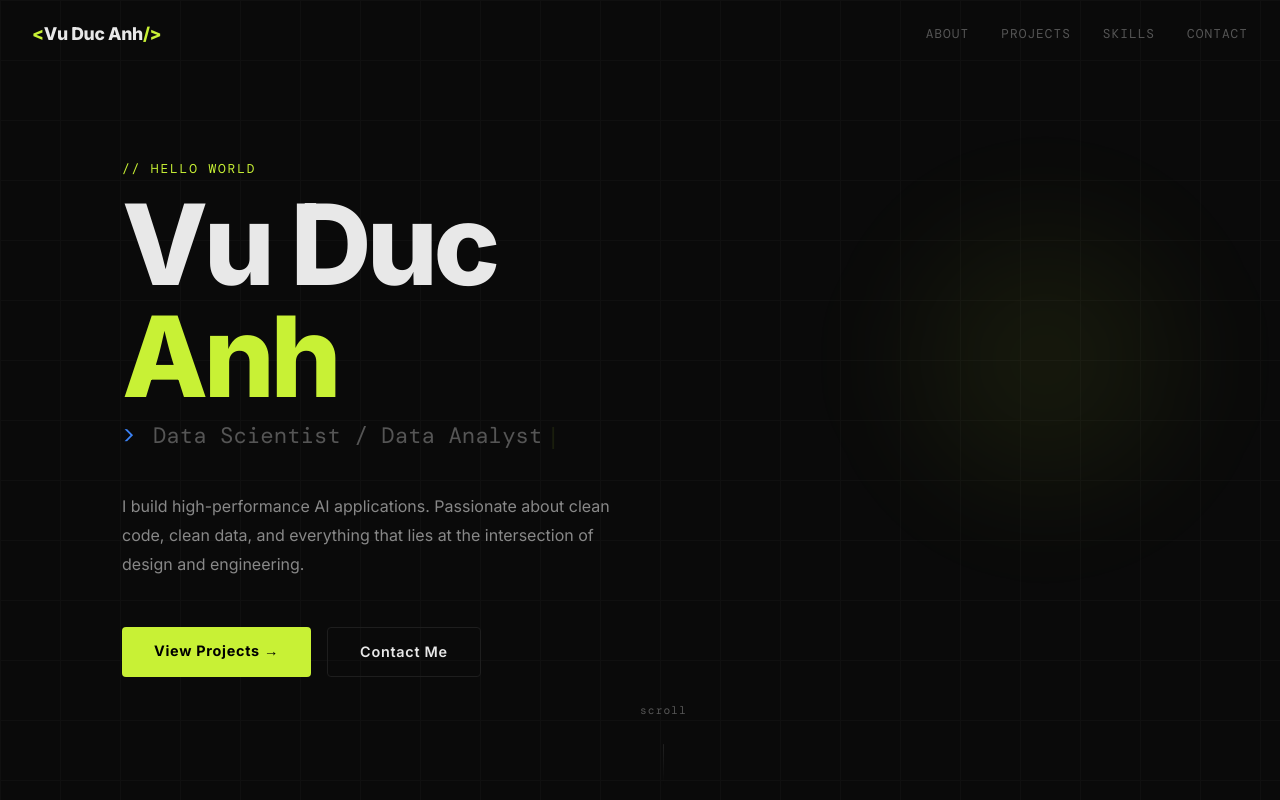
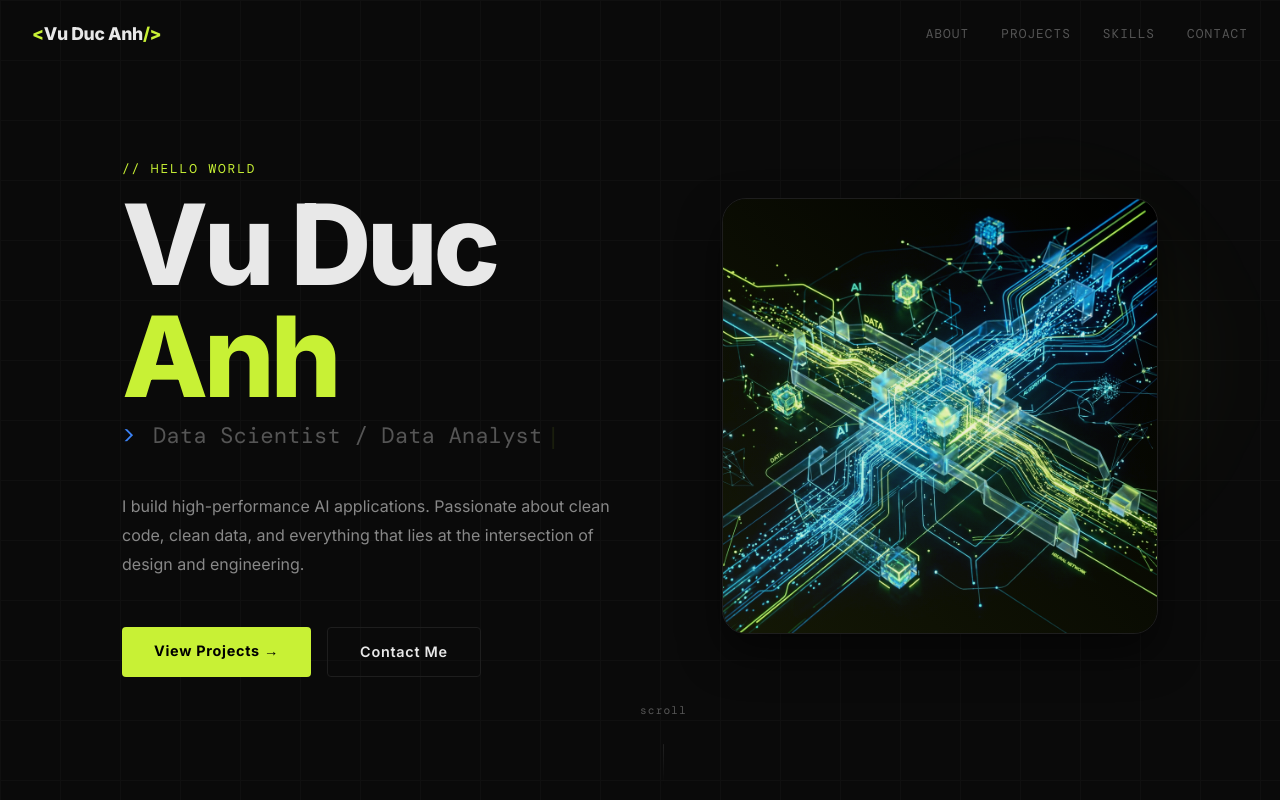
Before and after one commit to Ein05/Ein05.github.io, a React (Vite) app: page / in a window 1280 px wide. Shown: the top 800 px of the page. Built offline with nearby package versions, Linux system fonts and the light colour scheme; a web font is replaced by a local one.

Commit message:
Update Hero section: Add AI visualization image

```diff
--- a/src/components/Hero.jsx
+++ b/src/components/Hero.jsx
@@ -49,6 +49,8 @@ export default function Hero() {
         filter: 'blur(40px)', pointerEvents: 'none',
       }} />
 
+      <div style={{ display: 'flex', alignItems: 'center', justifyContent: 'space-between', gap: '4rem', flexWrap: 'wrap' }}>
+        <div style={{ flex: '1 1 500px', zIndex: 1 }}>
           <div className="fade-up">
             <span style={{
               fontFamily: 'var(--font-mono)', fontSize: '0.8rem', color: 'var(--accent)',
@@ -111,6 +113,31 @@ export default function Hero() {
               Contact Me
             </a>
           </div>
+        </div>
+
+        <div className="fade-up delay-4" style={{ flex: '1 1 400px', display: 'flex', justifyContent: 'center', zIndex: 1 }}>
+          <div style={{
+            position: 'relative', width: '100%', maxWidth: '450px',
+            aspectRatio: '1/1', borderRadius: '24px', overflow: 'hidden',
+            boxShadow: '0 20px 40px rgba(0,0,0,0.5)',
+            border: '1px solid var(--border)',
+          }}>
+            <div style={{
+              position: 'absolute', inset: 0,
+              background: 'linear-gradient(45deg, var(--accent) 0%, transparent 100%)',
+              opacity: 0.1, zIndex: 1, pointerEvents: 'none',
+            }} />
+            <img src="/hero_ai.png" alt="AI Visualization" style={{
+              width: '100%', height: '100%', objectFit: 'cover',
+              filter: 'brightness(0.9) contrast(1.1)',
+              transition: 'transform 0.5s ease',
+            }}
+            onMouseEnter={e => e.target.style.transform = 'scale(1.05)'}
+            onMouseLeave={e => e.target.style.transform = 'scale(1)'}
+            />
+          </div>
+        </div>
+      </div>
 
       {/* Scroll indicator */}
       <div className="fade-up delay-5" style={{
```
Also changed, not shown: public/hero_ai.png (added). Lines whose indentation alone changed are shown as unchanged.
